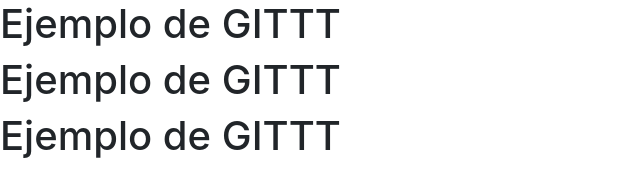
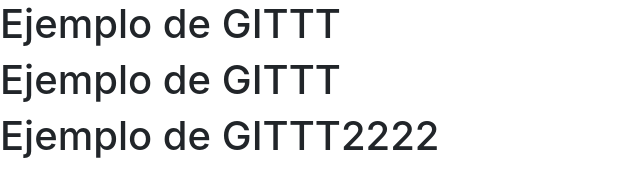
Before and after one commit to axk66/ejemplo_Git, a plain HTML site: page index.html in a window 1280 px wide. Shown: the whole page, without its empty margins (0-640 px from the left). Drawn offline with nearby package versions, Linux system fonts and the light colour scheme.

Commit message:
html axel 2

```diff
--- a/index.html
+++ b/index.html
@@ -13,7 +13,7 @@
   <body>
     <h1>Ejemplo de GITTT</h1>
     <h1>Ejemplo de GITTT</h1>
-    <h1>Ejemplo de GITTT</h1>
+    <h1>Ejemplo de GITTT2222</h1>
 
     <!-- Optional JavaScript -->
     <!-- jQuery first, then Popper.js, then Bootstrap JS -->
```
